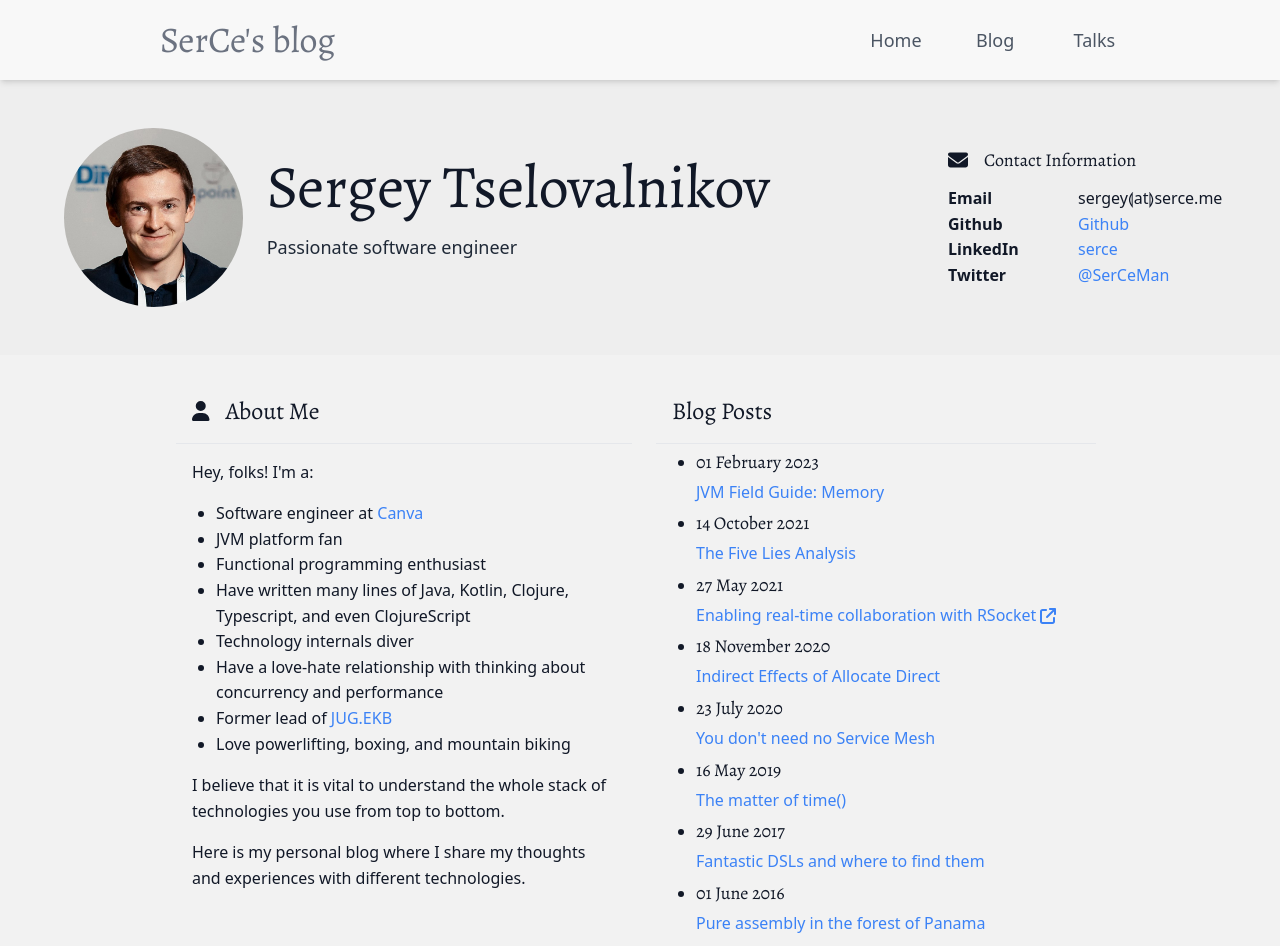
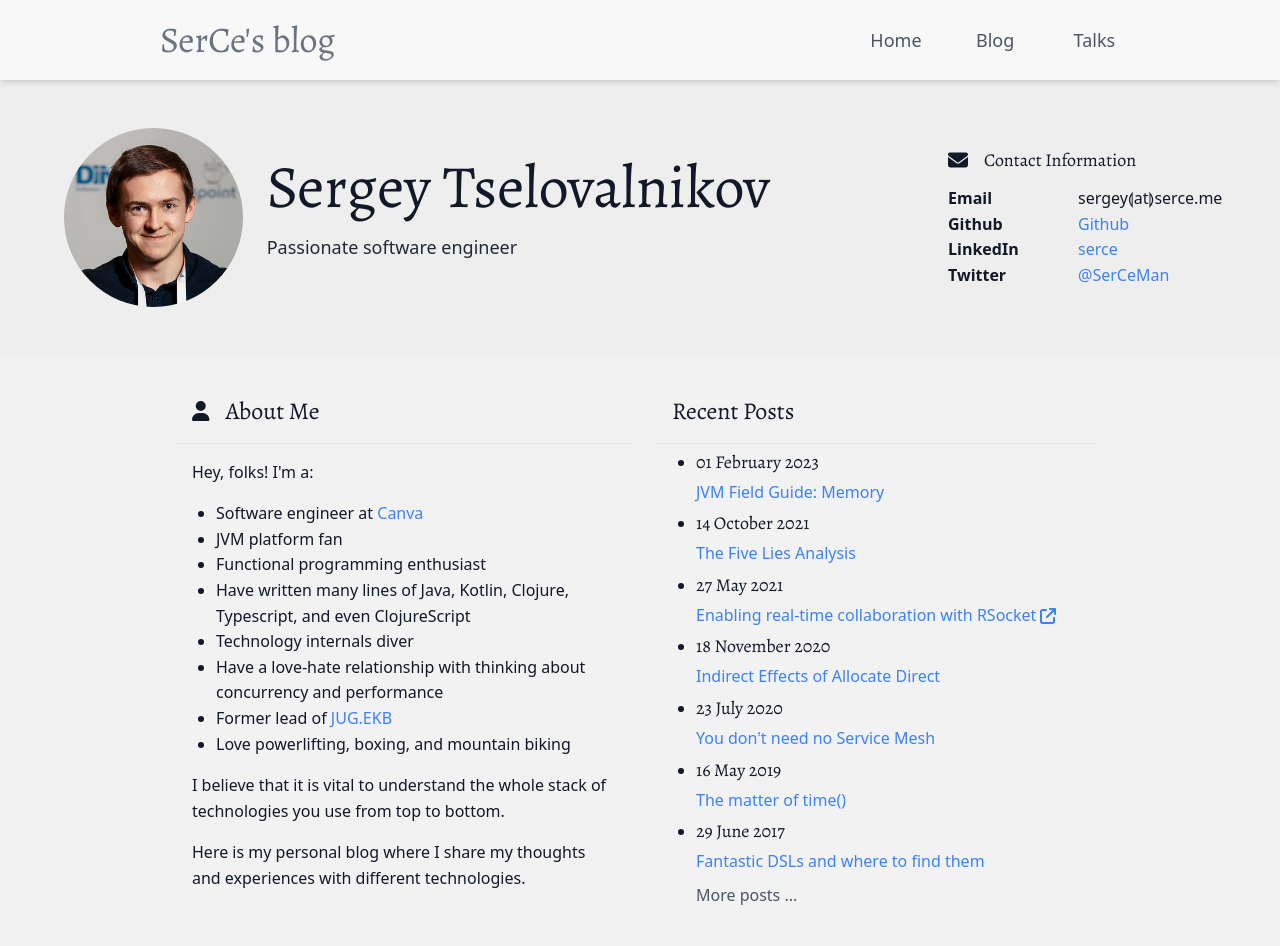
Before and after one commit to SerCeMan/serceman.github.io, a Next.js app: page / in a window 1280 px wide. Shown: the top 946 px of the page. Built offline with nearby package versions, Linux system fonts and the light colour scheme.

Commit message:
limit the number of posts on the front page

```diff
--- a/components/posts/PostList.tsx
+++ b/components/posts/PostList.tsx
@@ -2,18 +2,26 @@ import React from 'react';
 import "@fontsource/alegreya"
 import PostLink from "./PostLink";
 import {Post} from "../../lib/posts";
+import Link from "next/link";
 
-const PostList = ({posts, listClass}: { posts: Post[], listClass: string }): JSX.Element => {
+const PostList = ({posts, listClass, limit}: { posts: Post[], listClass: string, limit?: number }): JSX.Element => {
+  const isLimited = posts.length > limit;
   return (
     <div className={listClass}>
       <ul className="list-disc">
-        {posts.map((post) => (
-          <li key={post.title}>
-            <PostLink
-              post={post}/>
-          </li>
-        ))}
+        {posts
+          .slice(0, limit || posts.length)
+          .map((post) => (
+            <li key={post.title}>
+              <PostLink
+                post={post}/>
+            </li>
+          ))}
       </ul>
+      {isLimited
+        ? <Link className="text-gray-600 inline-block	pt-2" as={`/blog`} href={`/blog`}>More posts ...</Link>
+        : <div/>
+      }
     </div>
   );
 };
--- a/pages/index.tsx
+++ b/pages/index.tsx
@@ -109,12 +109,13 @@ export const Index = ({posts}: IndexProps): JSX.Element => {
           <div className="px-4">
             <div>
               <div className="p-4">
-                <h3 className="font-[Alegreya] text-2xl">Blog Posts</h3>
+                <h3 className="font-[Alegreya] text-2xl">Recent Posts</h3>
               </div>
               <hr/>
               <PostList
                 listClass="pl-10"
                 posts={posts}
+                limit={7}
               />
             </div>
           </div>
```
